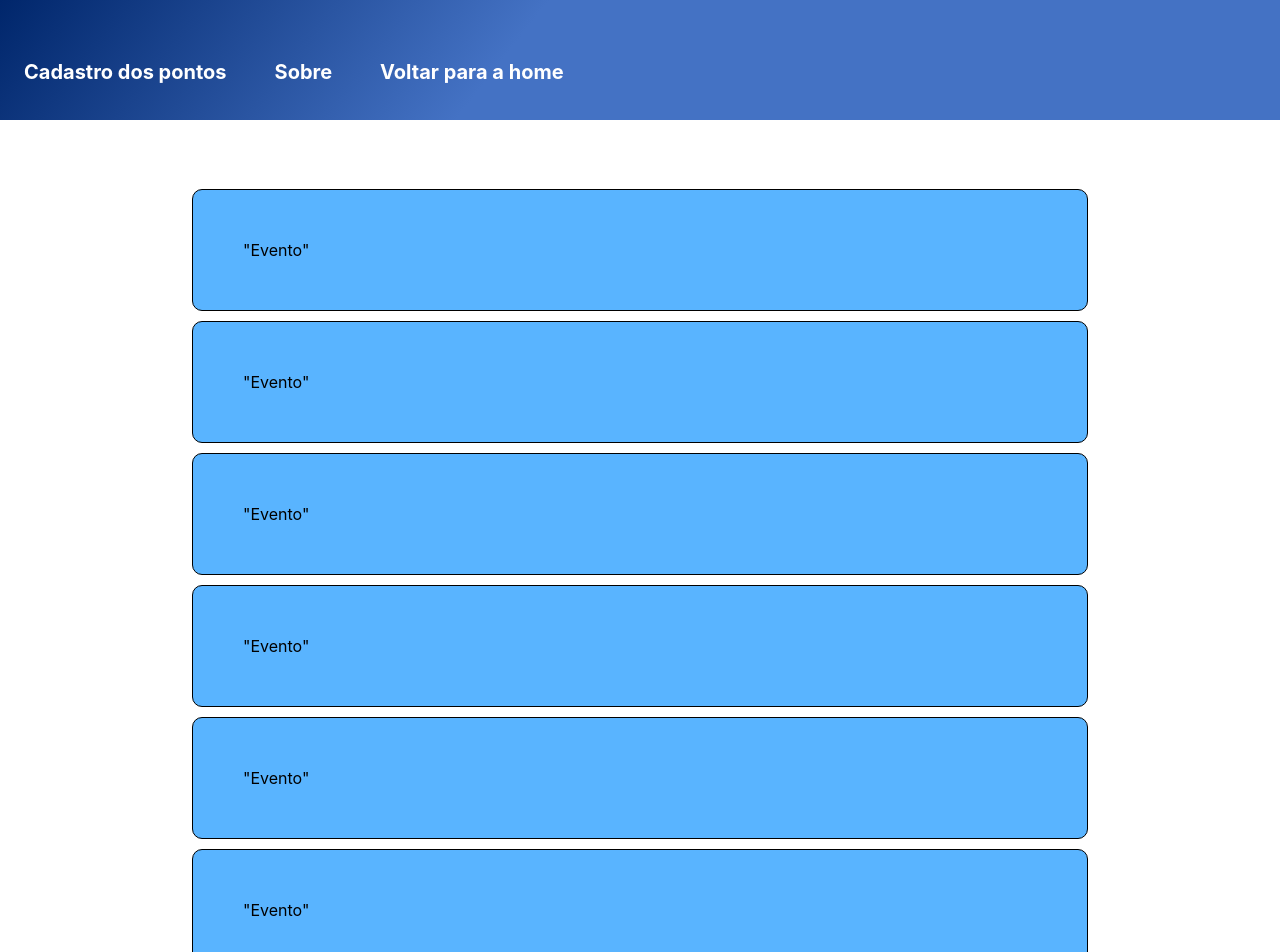
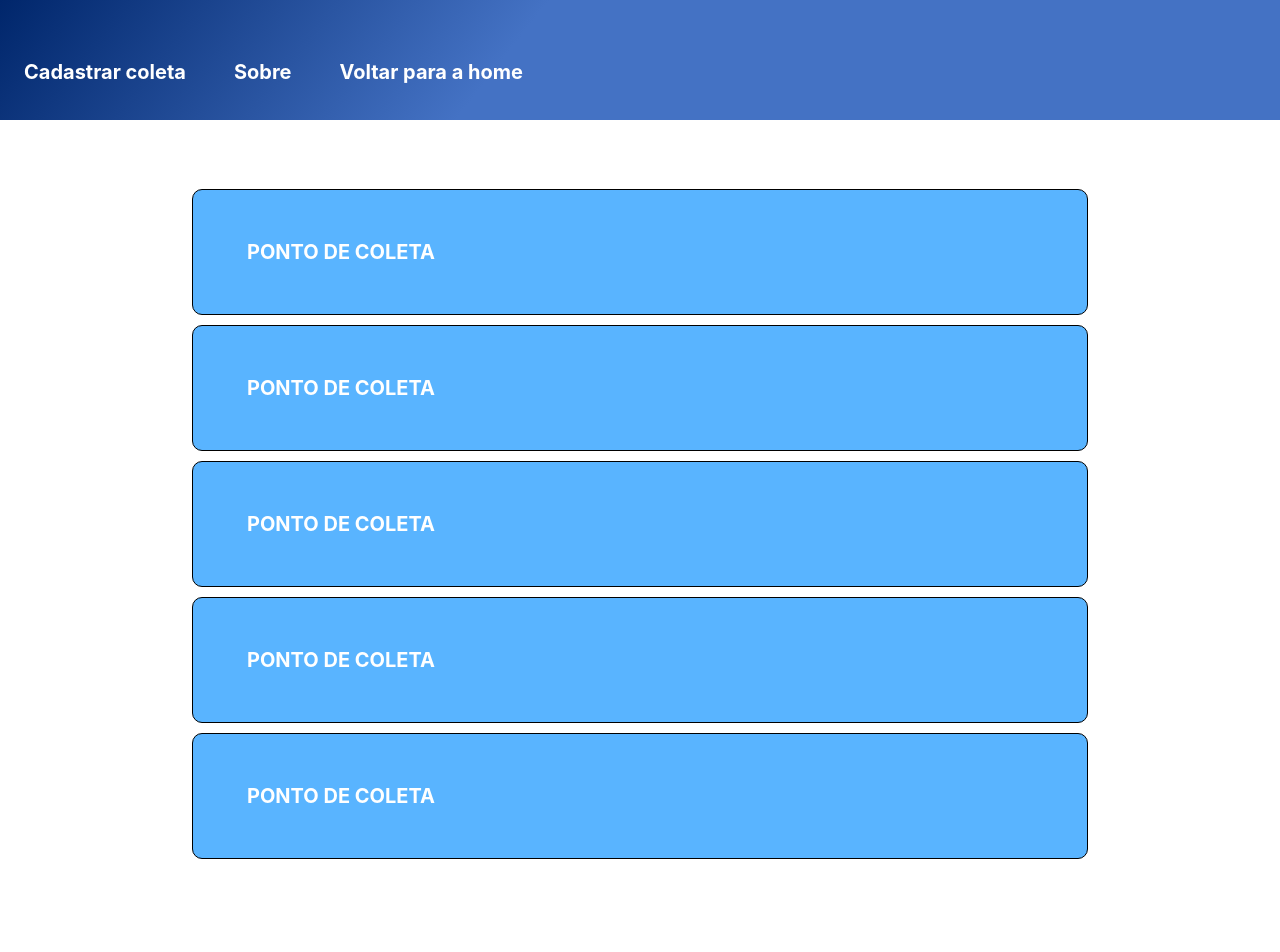
Before and after one commit to GabrielBrune/attProjet, a React (Create React App) app: page / in a window 1280 px wide. Shown: the top 952 px of the page. After the commit the page ends 885 px from the top, so only its background shows below. Built offline with nearby package versions, Linux system fonts and the light colour scheme; the HTML template or start-up script is replaced by a standard one.

Commit message:
commit da home com os links para o detalhamento

```diff
--- a/src/App.tsx
+++ b/src/App.tsx
@@ -17,7 +17,7 @@ function App() {
     <div >
       <Routes>
         <Route path='/'element={<Home />} />
-        <Route path='/home/detalhamento'element={<Detalhamento />} />
+        <Route path='/home/detalhamento/:id' element={<Detalhamento />} />
         <Route path='/home/cadastrocoleta'element={<CadastroColeta />} />
         <Route path='/home/formulariocoleta'element={<FormularioColeta />} />
         <Route path='/home/logdev'element={<LogAdm />} />
--- a/src/componentes/cabecalho/index.tsx
+++ b/src/componentes/cabecalho/index.tsx
@@ -1,11 +1,19 @@
 import '../../estilos/estilos.css'
 import Menu from '../menu';
+import { useState } from 'react'
 
 function Cabecalho(){
+    let [Show , setShow] = useState(true)
+        if(!Show){
+            Show = false
+        }
+        else(
+            Show = true
+        )
     return(
             <div className='cabPai' >
                 <Menu
-                item1='Cadastro dos pontos'
+                item1={Show? 'Cadastrar coleta': ''}
                 item2='Sobre'
                 item3='Voltar para a home' />
             </div>
--- a/src/componentes/menu/index.tsx
+++ b/src/componentes/menu/index.tsx
@@ -1,5 +1,6 @@
 import '../../estilos/estilos.css'
 import { Link } from 'react-router-dom';
+import Rodape from '../rodape';
 
 type Props={
     item1:String;
@@ -12,8 +13,8 @@ type Props={
 function Menu(item:Props){
     return(
         <div className='menuPai'>
-            <div className='linkMenu'><Link to='/home/formulariocoleta'>{item.item1}</Link></div>
-            <div className='linkMenu'><Link to='/home/sobre'>{item.item2}</Link></div>
+            <div className='linkMenu'><Link to='formulariocoleta'>{item.item1}</Link></div>
+            <div className='linkMenu'><Link to='Rodape'>{item.item2}</Link></div>
             <div className='linkMenu'><Link to='/'>{item.item3}</Link></div>
             {/*<div><Link to='/home/detalhamento'>{item.item4}</Link></div>
             <div><Link to='/home/cadastrocoleta'>{item.item5}</Link></div> */}
--- a/src/componentes/pages/detalhamento.tsx
+++ b/src/componentes/pages/detalhamento.tsx
@@ -1,13 +1,18 @@
+import { useParams } from 'react-router-dom';
 import '../../estilos/estilos.css'
 import Cabecalho from '../cabecalho';
 
 function Detalhamento(){
+    const { Nome } = useParams();
+
     return(
         <div>
+            {Nome}
             <div>
                 <Cabecalho />
             </div>
-
+            <h1>CONSTRUÇÃO EM </h1>
+            <img src="https://media.istockphoto.com/id/484312622/pt/vetorial/bra%C3%A7o-rob%C3%B3tico-industrial-constru%C3%A7%C3%A3o-de-progresso-palavra.jpg?s=612x612&w=is&k=20&c=MlftyTCZeRLtsz41szPfhdoybui31UV5kU3q_xyEhIw="/>
         </div>
     );
 }
--- a/src/componentes/pages/home.tsx
+++ b/src/componentes/pages/home.tsx
@@ -1,5 +1,7 @@
+import { Link } from 'react-router-dom';
 import '../../estilos/estilos.css'
 import Cabecalho from '../cabecalho';
+import Rodape from '../rodape';
 
 function Home(){
     return(
@@ -10,29 +12,36 @@ function Home(){
             <div className='bodyhome'>
 
                 <div className='feeds'>
-                    "Evento"
+                        <Link to='/home/detalhamento/:Ponto1'>
+                            PONTO DE COLETA
+                        </Link>
                     </div>
 
                     <div className='feeds'>
-                    "Evento"
+                        <Link to='/home/detalhamento/:Ponto2'>
+                            PONTO DE COLETA
+                        </Link>
                     </div>
 
                     <div className='feeds'>
-                    "Evento"
+                        <Link to='/home/detalhamento/:Ponto3'>
+                            PONTO DE COLETA
+                        </Link>
                     </div>
 
                     <div className='feeds'>
-                    "Evento"
+                        <Link to='/home/detalhamento/:Ponto4'>
+                            PONTO DE COLETA
+                        </Link>
                     </div>
 
                     <div className='feeds'>
-                    "Evento"
+                        <Link to='/home/detalhamento/:Ponto5'>
+                            PONTO DE COLETA
+                        </Link>
                     </div>
 
-                <div className='feeds'>
-                    "Evento"
-                </div>
-
+                    <Rodape />
             </div>
         </div>
     )
--- a/src/componentes/pages/notFound.tsx
+++ b/src/componentes/pages/notFound.tsx
@@ -3,7 +3,8 @@ import '../../estilos/estilos.css'
 function NotFound(){
     return(
         <div>
-            <h1>Nada para ver aqui</h1>
+            <h1>CONSTRUÇÃO EM </h1>
+            <img src="https://media.istockphoto.com/id/484312622/pt/vetorial/bra%C3%A7o-rob%C3%B3tico-industrial-constru%C3%A7%C3%A3o-de-progresso-palavra.jpg?s=612x612&w=is&k=20&c=MlftyTCZeRLtsz41szPfhdoybui31UV5kU3q_xyEhIw="/>
         </div>
     );
 }
--- a/src/componentes/rodape/index.tsx
+++ b/src/componentes/rodape/index.tsx
@@ -4,7 +4,7 @@ import '../../estilos/estilos.css'
 function Rodape(){
     return (
         <div>
-
+            <h1></h1>
         </div>
     )
 }
```
Lines whose indentation alone changed are shown as unchanged.
